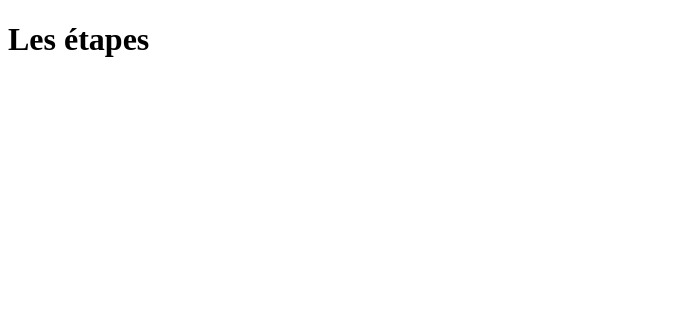
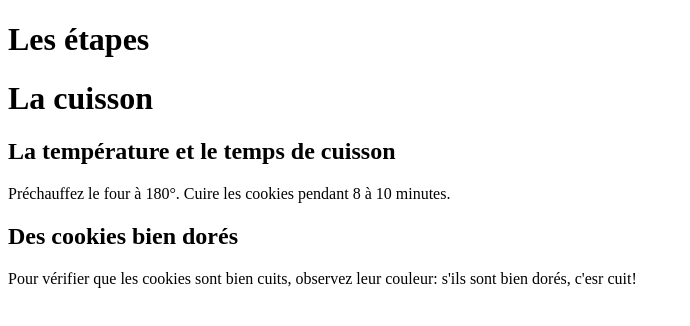
Before and after one commit to binyoma/cookie, a plain HTML site: page Documents/cookie/index.html in a window 1280 px wide. Shown: the whole page, without its empty margins (0-690 px from the left). Drawn offline with Linux system fonts and the light colour scheme.

Commit message:
étape 5 laurent

```diff
--- a/Documents/cookie/index.html
+++ b/Documents/cookie/index.html
@@ -9,5 +9,13 @@
 <body>
     <h1>Les étapes</h1>
 
+    <h1>La cuisson</h1>
+
+    <h2>La température et le temps de cuisson</h2>
+    <p>Préchauffez le four à 180°. Cuire les cookies pendant 8 à 10 minutes.</p>
+
+    <h2>Des cookies bien dorés</h2>
+    <p>Pour vérifier que les cookies sont bien cuits, observez leur couleur: s'ils sont bien dorés, c'esr cuit!</p>
+
 </body>
 </html>
```
